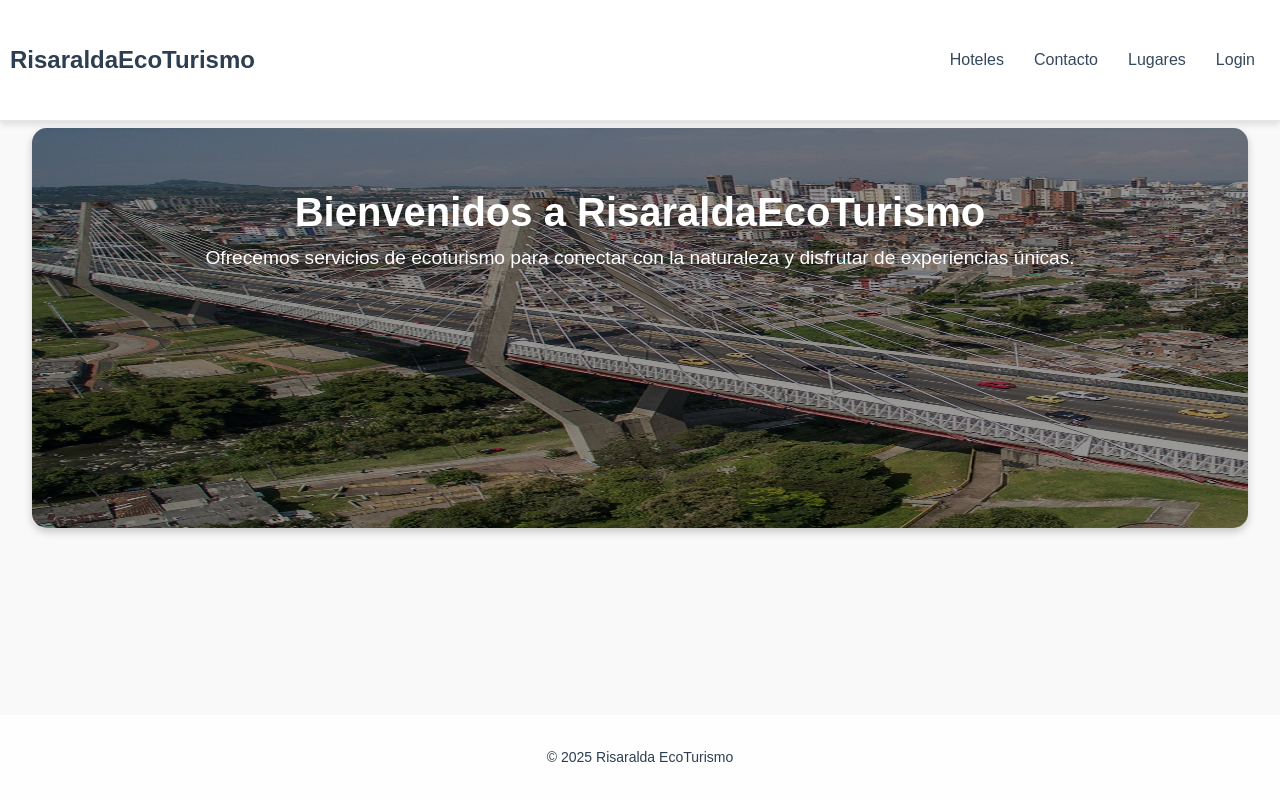
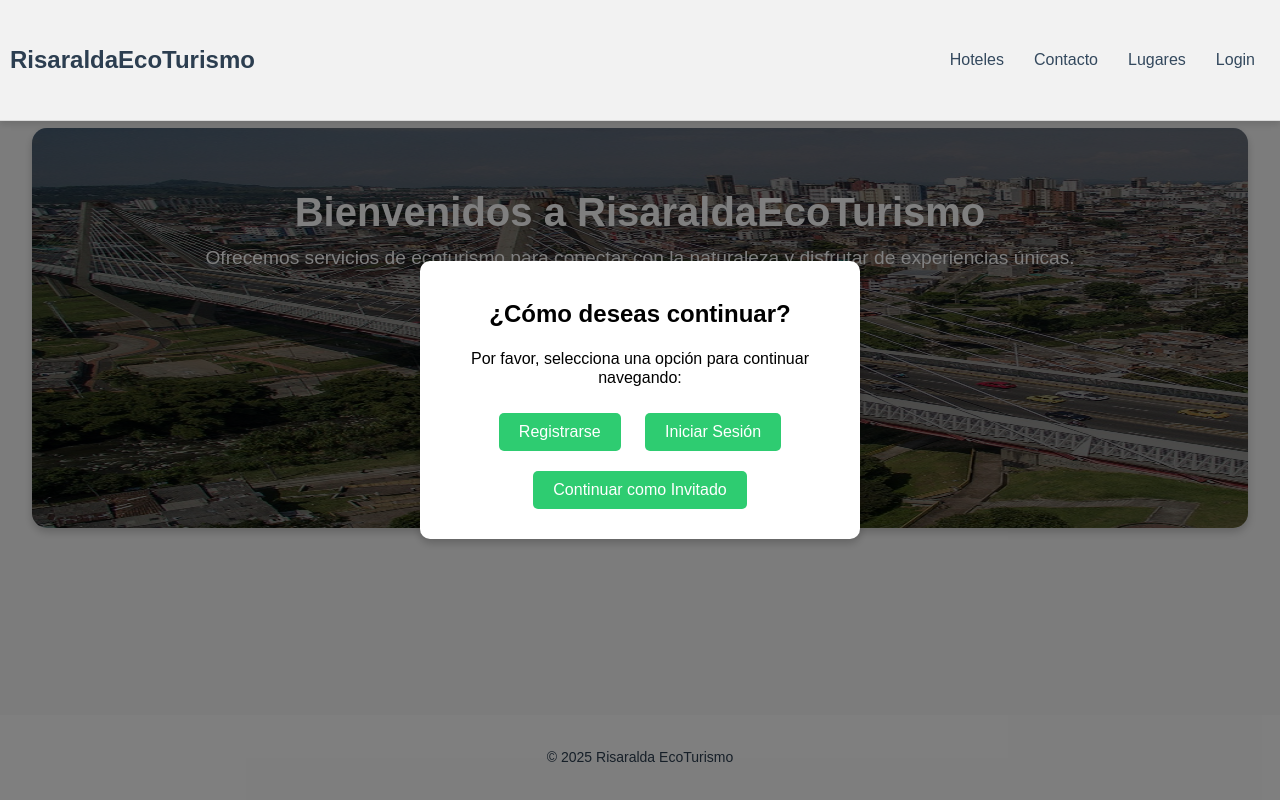
Before and after one commit to Juanjo200701/Proyecto_Formativo, a PHP site: page /pagcentral.html in a window 1280 px wide. Run offline with PHP 8.4, Linux system fonts and the light colour scheme.

Commit message:
implementacion de aviso de inicio de sesion

```diff
--- a/css/pagcentral.css
+++ b/css/pagcentral.css
@@ -11,6 +11,50 @@ body{
     line-height: 1.2;
     /* color: #333; */
     background-color: #f9f9f9;
+}
+.popup {
+    position: fixed;
+    top: 0;
+    left: 0;
+    width: 100%;
+    height: 100%;
+    background-color: rgba(0, 0, 0, 0.5); /* Fondo semitransparente */
+    display: flex;
+    justify-content: center;
+    align-items: center;
+    z-index: 1000;
+}
+
+/* Contenido del popup */
+.popup-content {
+    background-color: #ffffff;
+    padding: 20px;
+    border-radius: 10px;
+    text-align: center;
+    box-shadow: 0 4px 8px rgba(0, 0, 0, 0.2);
+    width: 90%;
+    max-width: 400px;
+}
+/* Botones del popup */
+.popup-content button {
+    margin: 10px;
+    padding: 10px 20px;
+    border: none;
+    border-radius: 5px;
+    background-color: #2ecc71;
+    color: #ffffff;
+    font-size: 16px;
+    cursor: pointer;
+    transition: background-color 0.3s ease;
+}
+
+.popup-content button:hover {
+    background-color: #27ae60;
+}
+
+/* Ocultar el popup inicialmente */
+.hidden {
+    display: none;
 }
 header{
     width: 100%;
--- a/js/pagcentral.js
+++ b/js/pagcentral.js
@@ -10,3 +10,27 @@ window.onload = function(){
     carga.style.opacity = '1';
     carga.style.transition = '2s'
 }
+setTimeout(() => {
+    const popup = document.getElementById('popup');
+    popup.classList.remove('hidden'); // Mostrar el popup
+}, 5000); // 30 segundos
+
+// Manejar los botones del popup
+document.getElementById('register').addEventListener('click', () => {
+    alert('Redirigiendo a la página de registro...');
+    // Aquí puedes redirigir a la página de registro
+    window.location.href = '/registro.html';
+});
+
+document.getElementById('login').addEventListener('click', () => {
+    alert('Redirigiendo a la página de inicio de sesión...');
+    // Aquí puedes redirigir a la página de inicio de sesión
+    window.location.href = '/login.html';
+});
+
+document.getElementById('guest').addEventListener('click', () => {
+    alert('Continuando como invitado...');
+    // Ocultar el popup
+    const popup = document.getElementById('popup');
+    popup.classList.add('hidden');
+});
--- a/pagcentral.html
+++ b/pagcentral.html
@@ -7,6 +7,15 @@
     <title>Document</title>
 </head>
 <body id="body">
+    <div id="popup" class="popup hidden">
+        <div class="popup-content">
+            <h2>¿Cómo deseas continuar?</h2>
+            <p>Por favor, selecciona una opción para continuar navegando:</p>
+            <button id="register">Registrarse</button>
+            <button id="login">Iniciar Sesión</button>
+            <button id="guest">Continuar como Invitado</button>
+        </div>
+    </div>
     <header>
         <div class="header-container">
             <div class="titulos">
```
